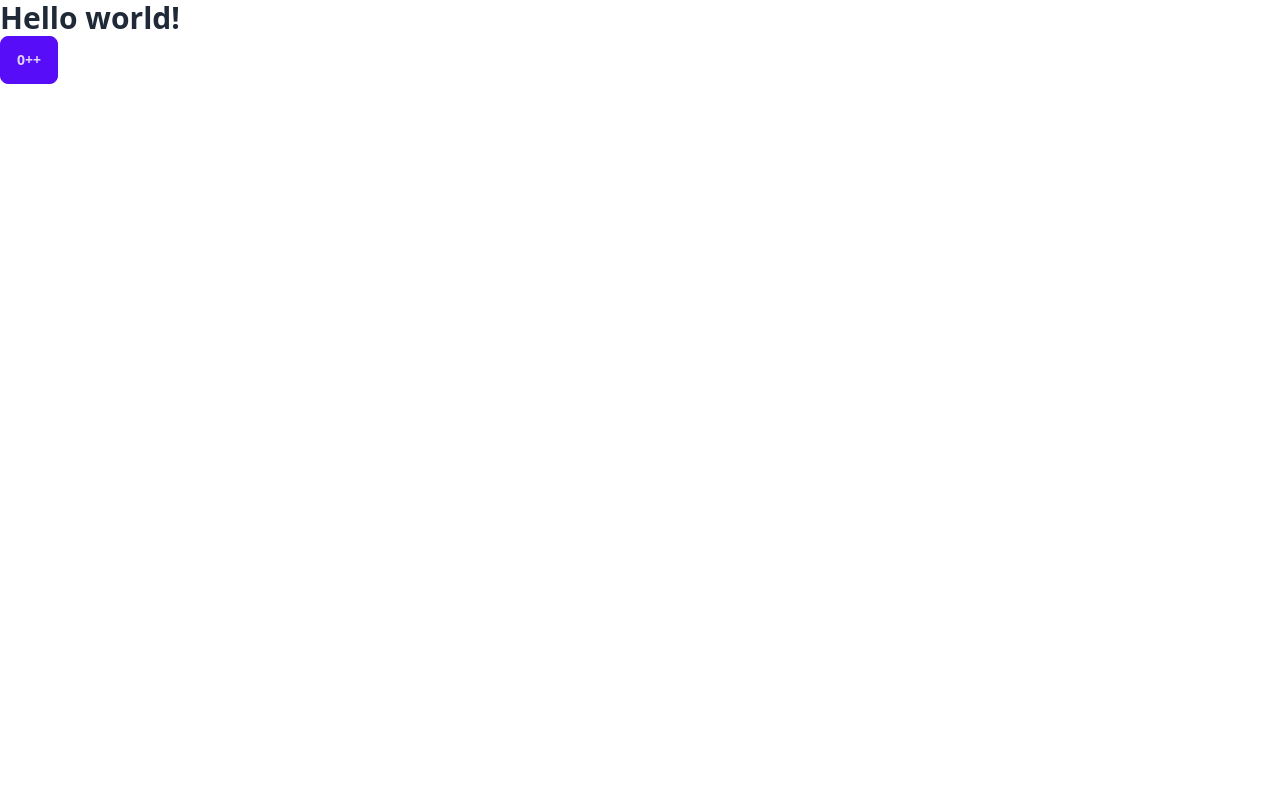
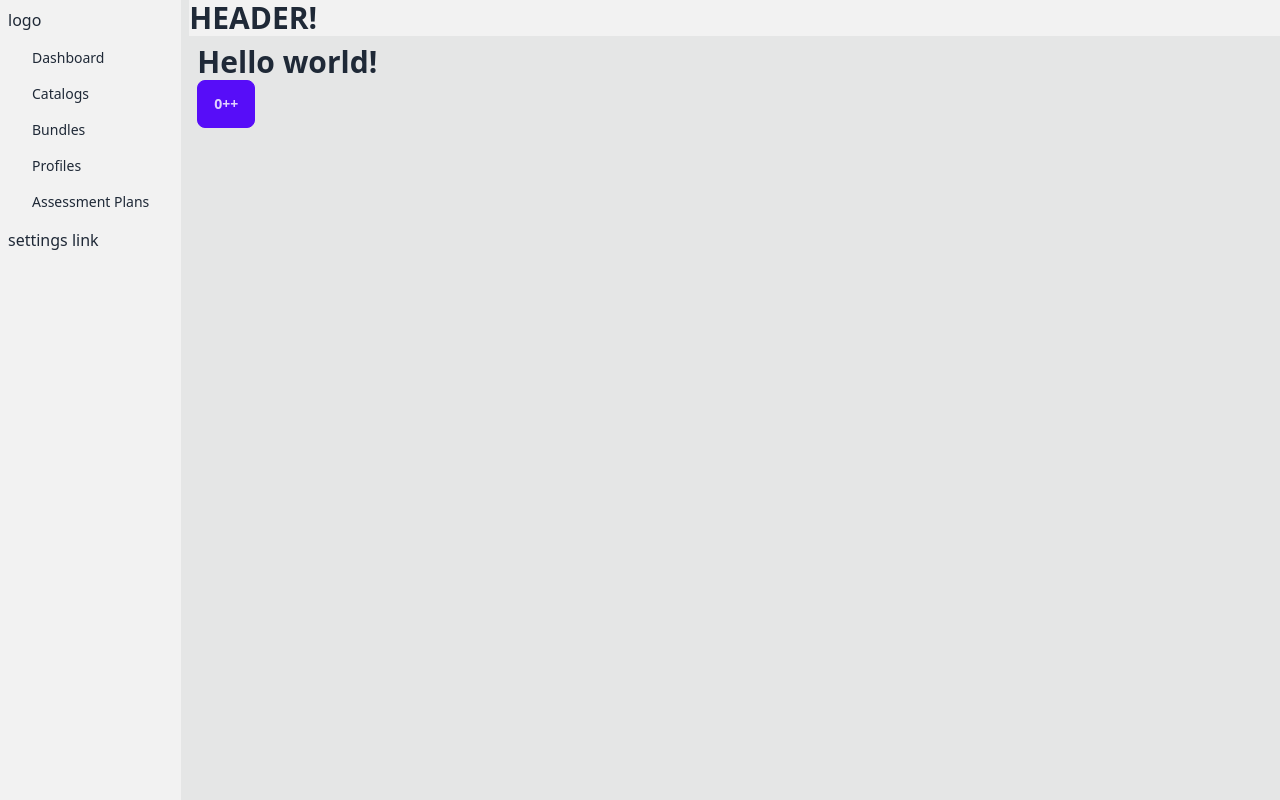
Before and after one commit to compliance-framework/portal, a React (Vite) app: page / in a window 1280 px wide. Built offline with nearby package versions, Linux system fonts and the light colour scheme.

Commit message:
add header layout etc

```diff
--- /dev/null
+++ b/src/components/AppContainer/AppContainer.tsx
@@ -0,0 +1,20 @@
+import { observer } from "mobx-react-lite";
+import { ReactNode } from "react";
+import { Drawer } from "../Drawer/Drawer";
+import { Header } from "../Header/Header";
+
+interface AppContainerProps {
+  children: ReactNode;
+}
+
+export const AppContainer = observer<AppContainerProps>(({ children }) => {
+  return (
+    <div className="flex h-screen w-screen flex-row space-x-2 bg-base-300">
+      <Drawer />
+      <section className="flex flex-grow flex-col">
+        <Header />
+        <main className="flex flex-1 flex-grow flex-col p-2">{children}</main>
+      </section>
+    </div>
+  );
+});
--- a/src/components/Dashboard/Dashboard.tsx
+++ b/src/components/Dashboard/Dashboard.tsx
@@ -1,14 +1,17 @@
 import { observer } from "mobx-react-lite";
 import { useStore } from "../../state";
+import { AppContainer } from "../AppContainer/AppContainer";
 
 export const Dashboard = observer(() => {
   const { test } = useStore();
   return (
-    <>
-      <h1 className="text-3xl font-bold ">Hello world!</h1>
-      <button className="btn btn-primary" onClick={() => test.increment()}>
-        {test.no}++
-      </button>
-    </>
+    <AppContainer>
+      <div>
+        <h1 className="text-3xl font-bold ">Hello world!</h1>
+        <button className="btn btn-primary" onClick={() => test.increment()}>
+          {test.no}++
+        </button>
+      </div>
+    </AppContainer>
   );
 });
--- /dev/null
+++ b/src/components/Drawer/Drawer.tsx
@@ -0,0 +1,45 @@
+import { observer } from "mobx-react-lite";
+
+const ITEMS = [
+  {
+    label: "Dashboard",
+    icon: "dashboard",
+    route: "/",
+  },
+  {
+    label: "Catalogs",
+    icon: "folder",
+    route: "/catalogs",
+  },
+  {
+    label: "Bundles",
+    icon: "folder",
+    route: "/bundles",
+  },
+  {
+    label: "Profiles",
+    icon: "folder",
+    route: "/profiles",
+  },
+  {
+    label: "Assessment Plans",
+    icon: "folder",
+    route: "/assessment-plans",
+  },
+];
+
+export const Drawer = observer(() => {
+  return (
+    <nav className="bg-base-200 p-2">
+      logo
+      <ul className="inherit menu rounded-box">
+        {ITEMS.map(item => (
+          <li key={item.label}>
+            <a>{item.label}</a>
+          </li>
+        ))}
+      </ul>
+      settings link
+    </nav>
+  );
+});
--- /dev/null
+++ b/src/components/Header/Header.tsx
@@ -0,0 +1,11 @@
+import { observer } from "mobx-react-lite";
+
+interface HeaderProps {}
+
+export const Header = observer<HeaderProps>(() => {
+  return (
+    <header className="flex-row bg-base-200">
+      <h1 className="text-3xl font-bold ">HEADER!</h1>
+    </header>
+  );
+});
```
Also changed, not shown: 2 other files (tests, documents, lock files or other folders).
